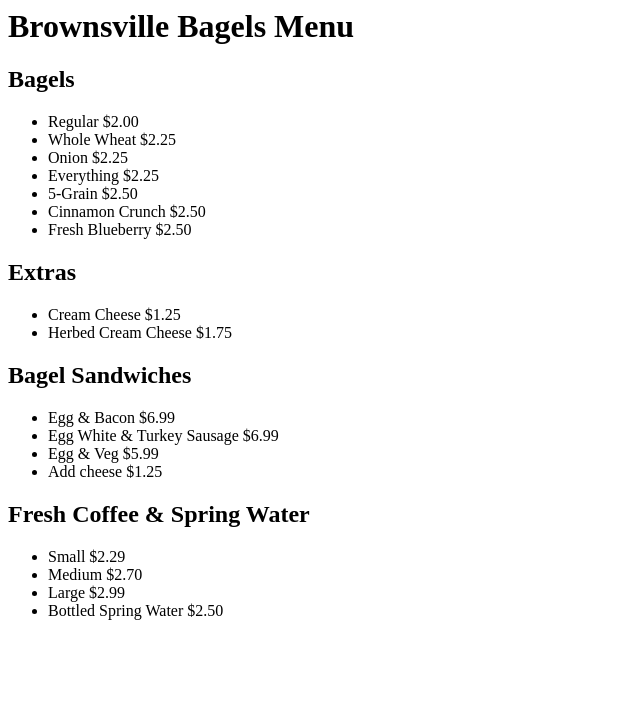
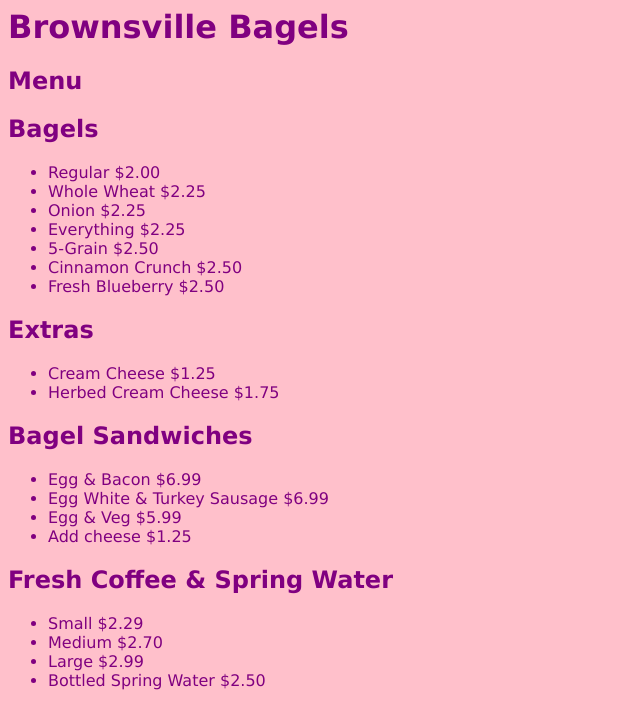
Before and after one commit to drcstevens/drcstevens.github.io, a plain HTML site: page bagels.html in a window 1280 px wide. Shown: the whole page, without its empty margins (0-640 px from the left). Drawn offline with Linux system fonts and the light colour scheme.

Commit message:
Update bagels.html

```diff
--- a/bagels.html
+++ b/bagels.html
@@ -5,10 +5,10 @@
 
 <title> Brownsville Bagels</title>
 </head>
-<body>
+<body style ="background-color: pink; color: purple; font-family: verdana;">
 
-<h1>Brownsville Bagels
-Menu</h2>
+<h1>Brownsville Bagels </h1>
+<h2>Menu</h2>
 
 <h2>Bagels</h2>
 <ul>
```
